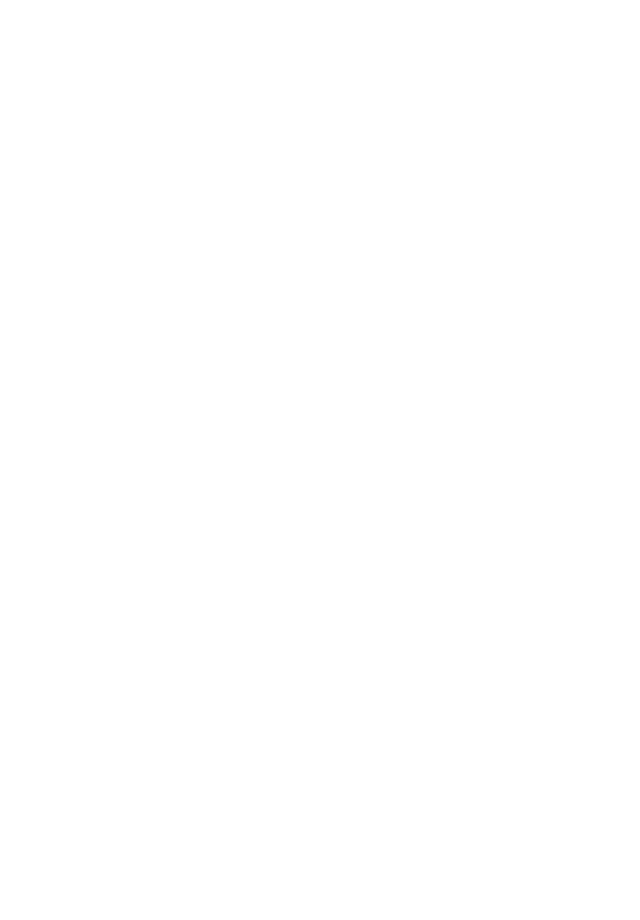
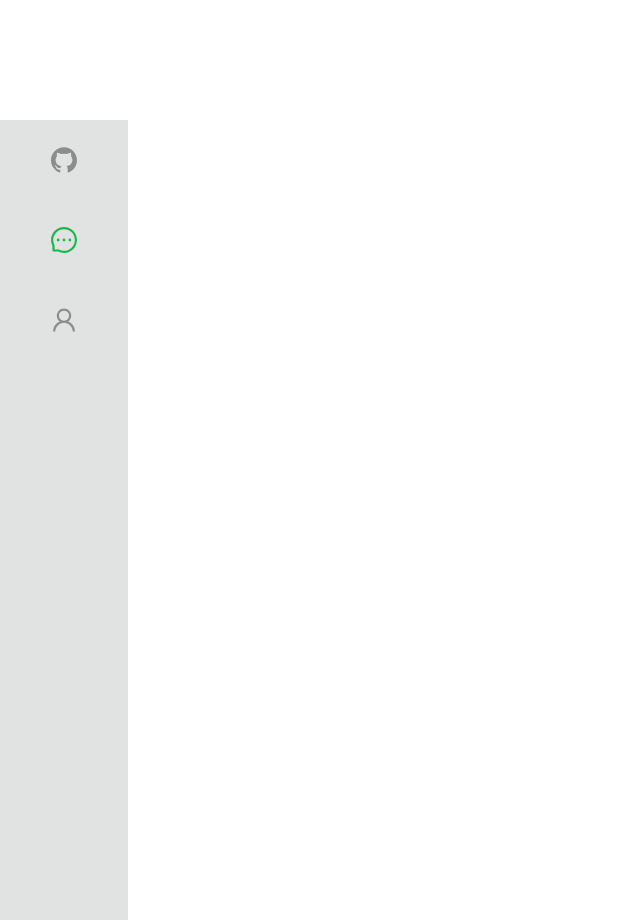
Before and after one commit to wkk123/react-electron-app, a React app: page /login in a window 1280 px wide. Shown: the part 680-1600 px from the top of the page, without its empty margins (0-640 px from the left). Built offline with nearby package versions, Linux system fonts and the light colour scheme.

Commit message:
2022.09.21 开始临摹结构1.0

```diff
--- a/src/App.tsx
+++ b/src/App.tsx
@@ -6,6 +6,7 @@
 import { renderRoutes, RouteConfig } from "react-router-config";
 import { ConfigProvider } from 'antd';
 import zhCN from 'antd/es/locale/zh_CN';
+// 导入公共组件
 import Nav from './nav';
 import Layout from './layout';
 
--- /dev/null
+++ b/src/components/Frame/index.less
@@ -0,0 +1,11 @@
+@import '@/assets/less/publicFn.less';
+.layout_content{
+  .wh(100%,100%);
+  .flexStyle(row,flex-start,flex-start);
+  .layout_content_list{
+    .wh(35%,100%);
+  }
+  .layout_content_info{
+    .wh(65%,100%);
+  }
+}
--- /dev/null
+++ b/src/components/Frame/index.tsx
@@ -0,0 +1,33 @@
+
+import React, { Component } from "react";
+import './index.less';
+import { withRouter, RouteComponentProps } from "react-router-dom";
+interface IProps {
+  List: any,
+  Info: any,
+}
+
+type FrameProps = IProps & RouteComponentProps;
+
+interface IState {
+}
+
+class Frame extends Component<FrameProps,IState> {
+  constructor(props: FrameProps) {
+    super(props);
+    this.state={
+
+    }
+  }
+  render() {
+    const { List, Info } = this.props;
+    return (
+      <div className="layout_content">
+        <div className="layout_content_list">{List}</div>
+        <div className="layout_content_info">{Info}</div>
+      </div>
+    );
+  }
+}
+
+export default withRouter(Frame)
--- /dev/null
+++ b/src/components/index.ts
@@ -0,0 +1,5 @@
+import Frame from './Frame';
+
+export {
+  Frame
+}
--- a/src/index.tsx
+++ b/src/index.tsx
@@ -4,6 +4,7 @@
 import App from './App';
 import reportWebVitals from './reportWebVitals';
 import { BrowserRouter as Router, Route, Switch, Redirect } from "react-router-dom";
+// 导入登录组件
 import Login from './Login';
 
 ReactDOM.render(
--- a/src/nav/index.less
+++ b/src/nav/index.less
@@ -1,5 +1,15 @@
 @import '@/assets/less/publicFn.less';
 .nav{
-  .wh(10%,100%);
+  .wh(10%,100%,rgb(225,226,226));
   .flexStyle(column,flex-start);
+  .nav_item{
+    .wh(100%,80px);
+    .flexStyle();
+  }
+  .nav_icon{
+    .sc(26px);
+    &.active{
+      color: rgb(26,184,78);
+    }
+  }
 }
--- a/src/nav/index.tsx
+++ b/src/nav/index.tsx
@@ -1,15 +1,59 @@
+import React, { Component } from "react";
+import { GithubOutlined, MessageOutlined, UserOutlined } from '@ant-design/icons';
+import { withRouter, RouteComponentProps } from "react-router-dom";
+import './index.less';
+interface IProps {}
 
-import React, { Component } from "react";
-import './index.less';
+type navProps = IProps & RouteComponentProps;
 
-export default class nav extends Component {
+interface IState {
+  currentIndex: number,
+}
+
+
+class nav extends Component<navProps,IState> {
+  constructor(props:navProps) {
+    super(props);
+    this.state={
+      currentIndex: 1,
+    }
+  }
+
+  // 跳转页面
+  goPage(num:number,page:string){
+    this.setState({
+      currentIndex: num
+    },()=>{
+      this.props.history.push(page);
+    })
+  }
+
   render() {
+    const { currentIndex } = this.state;
     return (
       <div className="nav">
-        <div></div>
-        <div></div>
-        <div></div>
+        <div className="nav_item">
+          <GithubOutlined  className={`nav_icon ${false&&'active'}`} />
+        </div>
+        <div
+          className="nav_item"
+          onClick={()=>{
+            this.goPage(1,'/information')
+          }}
+        >
+          <MessageOutlined  className={`nav_icon ${currentIndex === 1&&'active'}`} />
+        </div>
+        <div
+          className="nav_item"
+          onClick={()=>{
+            this.goPage(2,'/addressList')
+          }}
+        >
+          <UserOutlined  className={`nav_icon ${currentIndex === 2&&'active'}`} />
+        </div>
       </div>
     );
   }
 }
+
+export default withRouter(nav)
--- a/src/pages/addressList/index.less
+++ b/src/pages/addressList/index.less
@@ -1,4 +1,4 @@
 @import '@/assets/less/publicFn.less';
 .addressList{
-  .wh(300px,100%);
+  .wh(100%,100%);
 }
--- a/src/pages/addressList/index.tsx
+++ b/src/pages/addressList/index.tsx
@@ -1,12 +1,16 @@
 
 import React, { Component } from "react";
 import './index.less';
+import { Frame } from './../../components';
 
 export default class addressList extends Component {
   render() {
     return (
       <div className="addressList">
-        通讯录
+        <Frame
+          List={'列表'}
+          Info={'内容'}
+        />
       </div>
     );
   }
--- a/src/pages/information/index.less
+++ b/src/pages/information/index.less
@@ -1,4 +1,4 @@
 @import '@/assets/less/publicFn.less';
 .information{
-  .wh(300px,100%);
+  .wh(100%,100%);
 }
--- a/src/pages/information/index.tsx
+++ b/src/pages/information/index.tsx
@@ -1,12 +1,15 @@
 
 import React, { Component } from "react";
 import './index.less';
-
+import { Frame } from './../../components';
 export default class information extends Component {
   render() {
     return (
       <div className="information">
-        消息
+        <Frame
+          List={'列表'}
+          Info={'内容'}
+        />
       </div>
     );
   }
--- a/src/routes/index.ts
+++ b/src/routes/index.ts
@@ -1,6 +1,4 @@
 // 导入路由组件
-// import Login from './../Login';
-// import layout from '../pages/layout';
 import Information from './../pages/information';
 import AddressList from './../pages/addressList';
 // 导入路由管理工具
```
